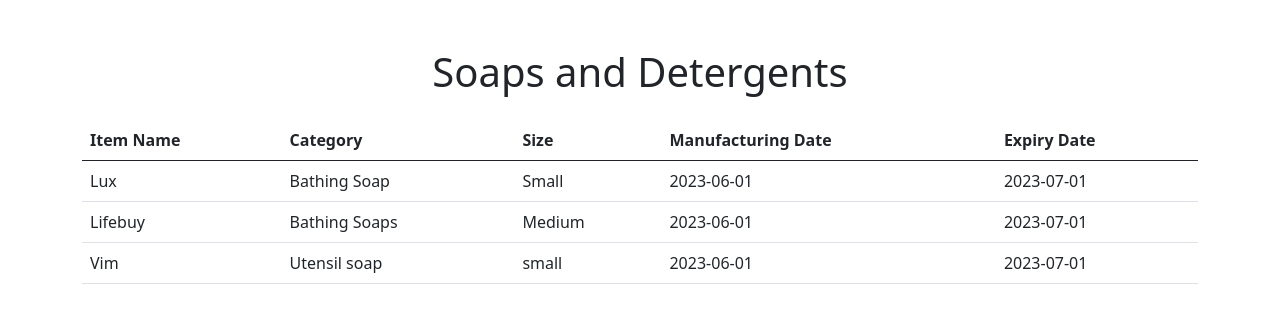
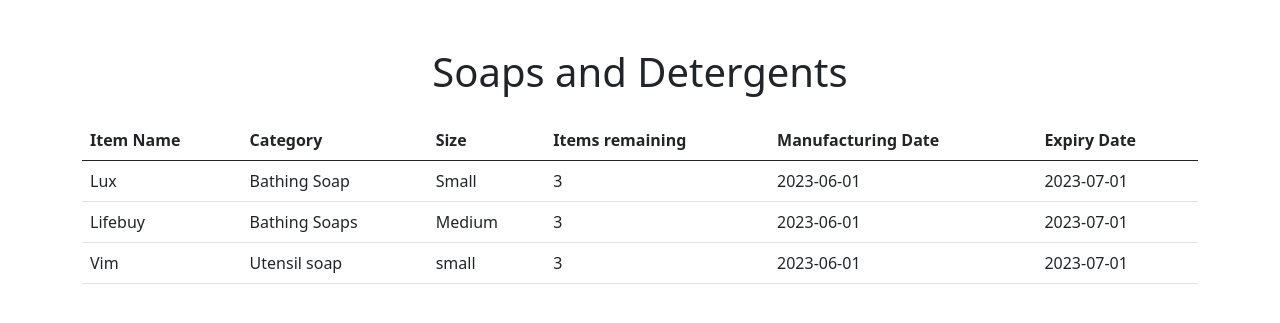
Before and after one commit to Yukesh432/inventory-management-system, a Django app: page /products/sopndetergent in a window 1280 px wide. Shown: the part 56-379 px from the top of the page. Run offline with Django 4.2, Linux system fonts and the light colour scheme.

Commit message:
update:migration added

```diff
--- a/groceryIMS/templates/partials/subproduct.html
+++ b/groceryIMS/templates/partials/subproduct.html
@@ -24,6 +24,7 @@
           <th>Item Name</th>
           <th>Category</th>
           <th>Size</th>
+          <th>Items remaining</th>
           <th>Manufacturing Date</th>
           <th>Expiry Date</th>
         </tr>
@@ -33,6 +34,7 @@
           <td>Lux</td>
           <td>Bathing Soap</td>
           <td>Small</td>
+          <td>3</td>
           <td>2023-06-01</td>
           <td>2023-07-01</td>
         </tr>
@@ -40,6 +42,7 @@
           <td>Lifebuy</td>
           <td>Bathing Soaps</td>
           <td>Medium</td>
+          <td>3</td>
           <td>2023-06-01</td>
           <td>2023-07-01</td>
         </tr>
@@ -47,6 +50,7 @@
           <td>Vim</td>
           <td>Utensil soap</td>
           <td>small</td>
+          <td>3</td>
           <td>2023-06-01</td>
           <td>2023-07-01</td>
         </tr>
```
Also changed, not shown: groceryIMS/dashboard/models.py (+11 -0 lines), groceryIMS/db.sqlite3.
